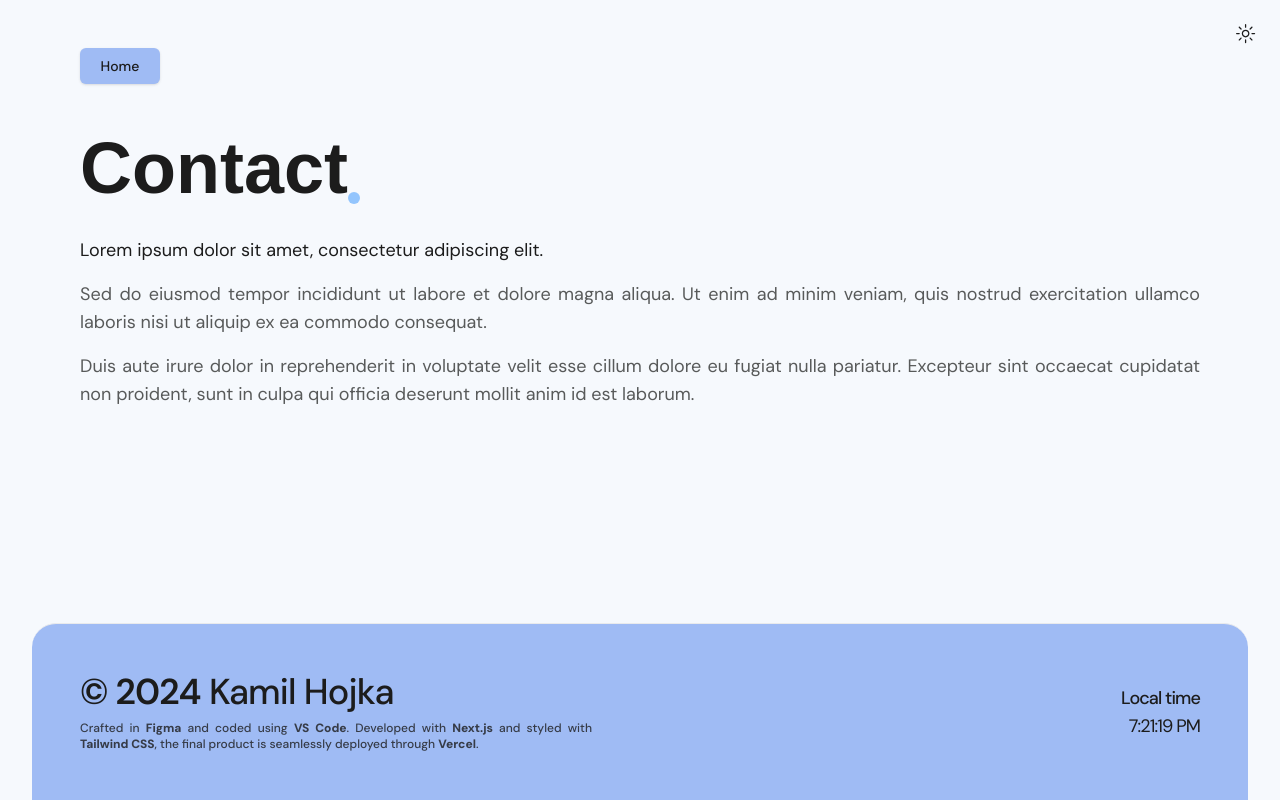
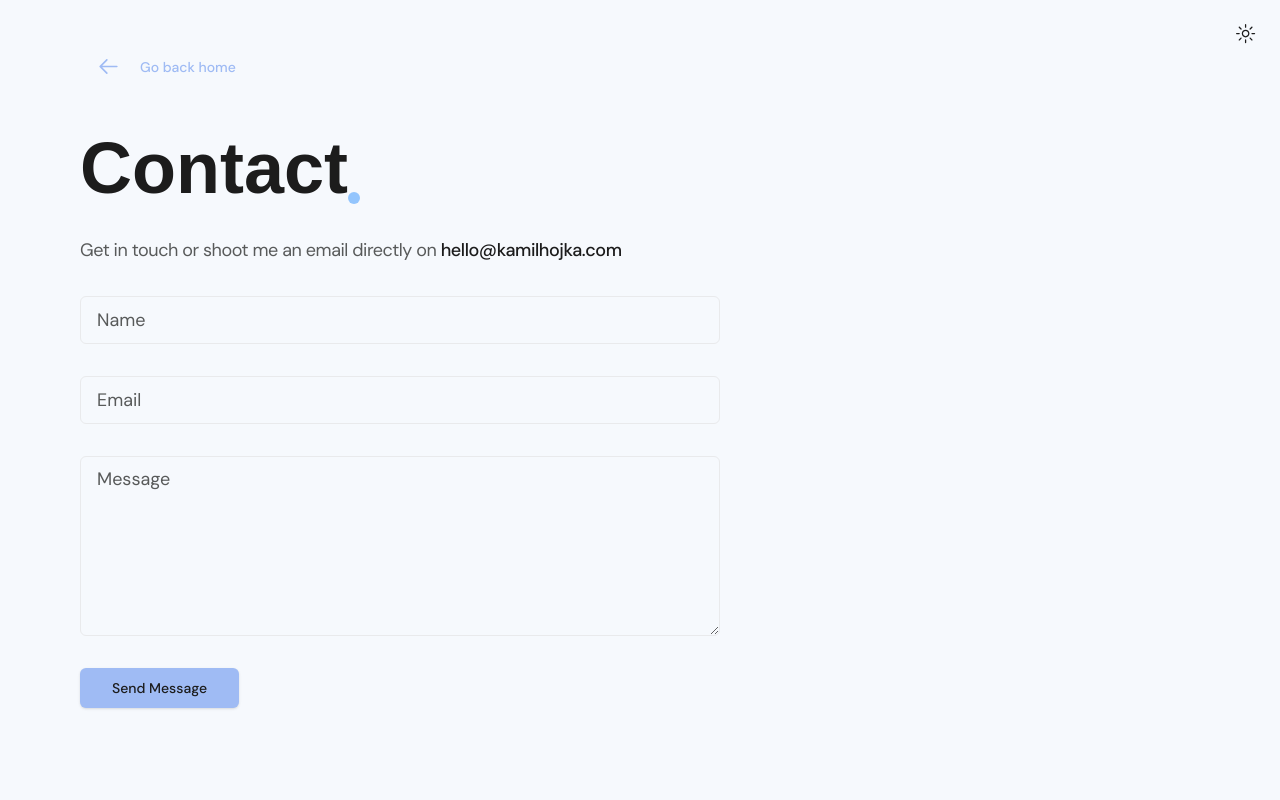
Before and after one commit to kamilhojka/portfolio, a Next.js app: page /contact in a window 1280 px wide. Shown: the top 800 px of the page. Built offline with nearby package versions, Linux system fonts and the light colour scheme; a web font is replaced by a local one.

Commit message:
Add 'ContanctForm' component and update 'Contact' page

```diff
--- a/app/contact/page.tsx
+++ b/app/contact/page.tsx
@@ -1,4 +1,5 @@
 import Link from "next/link";
+import { ArrowLeftIcon } from "@radix-ui/react-icons";
 
 import { Button } from "@/components/ui/button";
 import { Contact } from "@/components/sections/contact";
@@ -6,12 +7,16 @@ import { Contact } from "@/components/sections/contact";
 export default function ContactPage() {
   return (
     <div className="flex flex-1 flex-col w-full sm:px-12 gap-12 py-12">
-      <Link href="/">
-        <Button variant="default" className="w-20">
-          Home
+      <Link href="/" className="max-w-fit">
+        <Button variant="link" className="relative gap-2">
+          <ArrowLeftIcon
+            className="absolute left-0 animate-forward"
+            width={25}
+            height={25}
+          />
+          <span className="mt-[2px] text-medium ml-11">Go back home</span>
         </Button>
       </Link>
-
       <Contact />
     </div>
   );
--- /dev/null
+++ b/components/common/contact-form.tsx
@@ -0,0 +1,84 @@
+"use client";
+
+import { zodResolver } from "@hookform/resolvers/zod";
+import { useForm } from "react-hook-form";
+import * as z from "zod";
+
+import { Button } from "@/components/ui/button";
+import {
+  Form,
+  FormControl,
+  FormDescription,
+  FormField,
+  FormItem,
+  FormLabel,
+  FormMessage,
+} from "@/components/ui/form";
+import { Input } from "@/components/ui/input";
+import { Textarea } from "@/components/ui/textarea";
+
+import { contactSchema } from "@/schemas/contact-schema";
+
+export function ContactForm() {
+  const form = useForm<z.infer<typeof contactSchema>>({
+    resolver: zodResolver(contactSchema),
+    defaultValues: {
+      name: "",
+      email: "",
+      message: "",
+    },
+  });
+
+  function onSubmit(values: z.infer<typeof contactSchema>) {
+    console.log(values);
+  }
+
+  return (
+    <Form {...form}>
+      <form
+        onSubmit={form.handleSubmit(onSubmit)}
+        className="max-w-screen-sm space-y-8"
+      >
+        <FormField
+          control={form.control}
+          name="name"
+          render={({ field }) => (
+            <FormItem>
+              <FormControl>
+                <Input placeholder="Name" {...field} />
+              </FormControl>
+              <FormMessage />
+            </FormItem>
+          )}
+        />
+        <FormField
+          control={form.control}
+          name="email"
+          render={({ field }) => (
+            <FormItem>
+              <FormControl>
+                <Input placeholder="Email" {...field} />
+              </FormControl>
+              <FormMessage />
+            </FormItem>
+          )}
+        />
+        <FormField
+          control={form.control}
+          name="message"
+          render={({ field }) => (
+            <FormItem>
+              <FormControl>
+                <Textarea placeholder="Message" {...field} />
+              </FormControl>
+              <FormMessage />
+            </FormItem>
+          )}
+        />
+        <Button size="lg" type="submit">
+          Send Message
+        </Button>
+      </form>
+    </Form>
+  );
+}
--- a/components/sections/contact.tsx
+++ b/components/sections/contact.tsx
@@ -1,25 +1,17 @@
 import { SectionHeading } from "@/components/common/section-heading";
+import { ContactForm } from "../common/contact-form";
 
 export function Contact() {
   return (
     <SectionHeading title="Contact" id="contact">
-      <div className="flex flex-col lg:flex-row gap-8">
-        <div className="flex flex-col text-lg text-justify gap-4 justify-center">
-          <h3 className="text-lg">
-            Lorem ipsum dolor sit amet, consectetur adipiscing elit.
-          </h3>
-          <p className="text-muted-foreground">
-            Sed do eiusmod tempor incididunt ut labore et dolore magna aliqua.
-            Ut enim ad minim veniam, quis nostrud exercitation ullamco laboris
-            nisi ut aliquip ex ea commodo consequat.
-          </p>
-          <p className="text-muted-foreground">
-            Duis aute irure dolor in reprehenderit in voluptate velit esse
-            cillum dolore eu fugiat nulla pariatur. Excepteur sint occaecat
-            cupidatat non proident, sunt in culpa qui officia deserunt mollit
-            anim id est laborum.
-          </p>
-        </div>
+      <div className="flex flex-col gap-8">
+        <p className="text-lg text-muted-foreground tracking-tight">
+          Get in touch or shoot me an email directly on{" "}
+          <span className="font-medium text-foreground">
+            hello@kamilhojka.com
+          </span>
+        </p>
+        <ContactForm />
       </div>
     </SectionHeading>
   );
--- a/package.json
+++ b/package.json
@@ -9,7 +9,9 @@
     "lint": "next lint"
   },
   "dependencies": {
+    "@hookform/resolvers": "^3.3.4",
     "@radix-ui/react-icons": "^1.3.0",
+    "@radix-ui/react-label": "^2.0.2",
     "@radix-ui/react-slot": "^1.0.2",
     "class-variance-authority": "^0.7.0",
     "clsx": "^2.1.0",
@@ -17,8 +19,10 @@
     "next-themes": "^0.2.1",
     "react": "^18",
     "react-dom": "^18",
+    "react-hook-form": "^7.49.3",
     "tailwind-merge": "^2.2.1",
-    "tailwindcss-animate": "^1.0.7"
+    "tailwindcss-animate": "^1.0.7",
+    "zod": "^3.22.4"
   },
   "devDependencies": {
     "typescript": "^5",
--- /dev/null
+++ b/schemas/contact-schema.ts
@@ -0,0 +1,15 @@
+"use client";
+
+import * as z from "zod";
+
+export const contactSchema = z.object({
+  name: z
+    .string()
+    .min(1, { message: "Name is required" })
+    .max(30, { message: "Name must be 30 characters or less" }),
+  email: z.string().min(1, { message: "Email is required" }).email(),
+  message: z
+    .string()
+    .min(1, { message: "Message is required" })
+    .max(3000, { message: "Message must be 3000 characters or less" }),
+});
--- a/tailwind.config.ts
+++ b/tailwind.config.ts
@@ -66,10 +66,15 @@ const config = {
           from: { height: "var(--radix-accordion-content-height)" },
           to: { height: "0" },
         },
+        forward: {
+          from: { "margin-left": "1.5rem" },
+          to: { "margin-left": "0rem" },
+        },
       },
       animation: {
         "accordion-down": "accordion-down 0.2s ease-out",
         "accordion-up": "accordion-up 0.2s ease-out",
+        forward: "forward 1s ease-in-out infinite alternate",
       },
     },
   },
```
